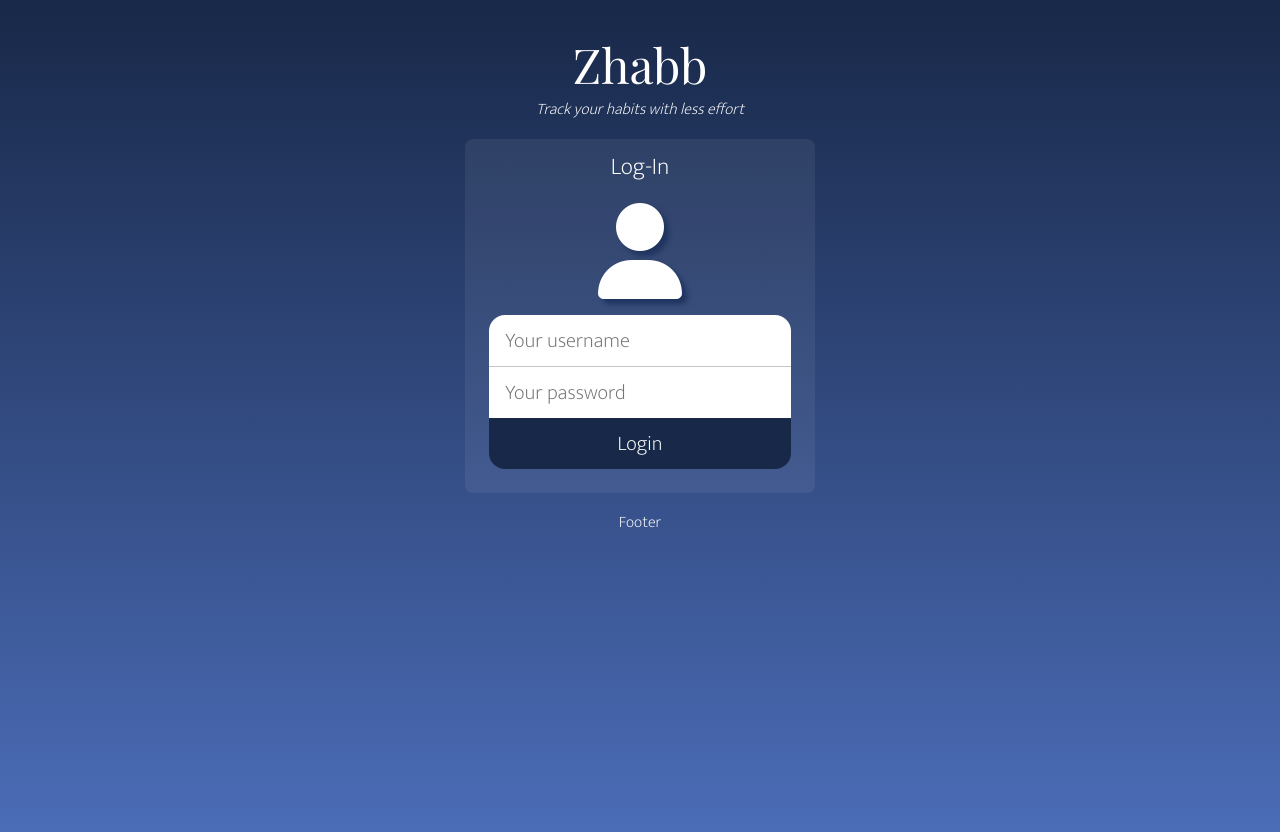
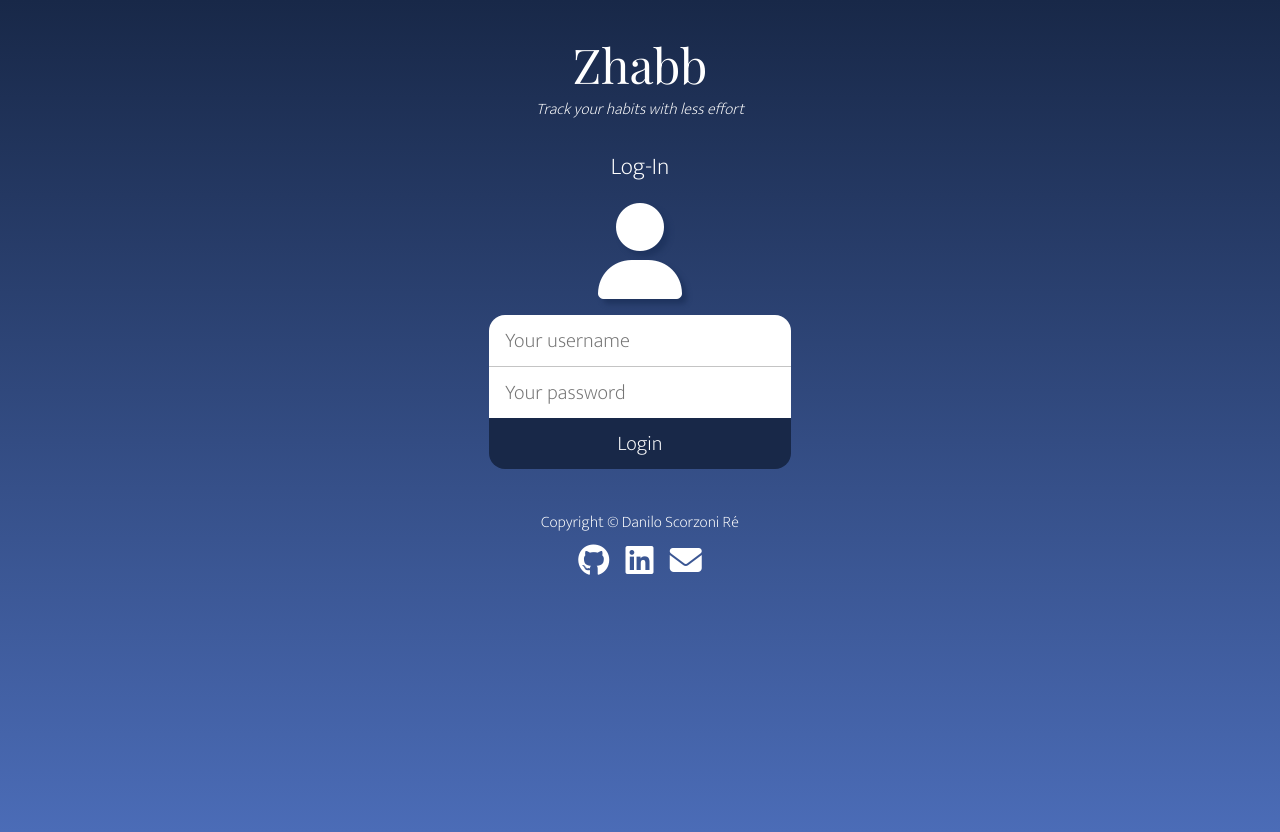
Before and after one commit to dscorzoni/zhabb, a Django app: page / in a window 1280 px wide. Run offline with Django 4.2, Linux system fonts and the light colour scheme.

Commit message:
final login screen

```diff
--- a/app/static/style.css
+++ b/app/static/style.css
@@ -43,7 +43,7 @@ body {
 
 .container {
     width: 350px;
-    background-color: rgba(255, 255, 255, 0.061);
+    /*background-color: rgba(255, 255, 255, 0.061);*/
     border-radius: 0.5rem;
     padding: 0.5rem;
     margin: 1rem;
@@ -94,3 +94,18 @@ input[type="submit"]:hover {
     padding: 0 0 1rem 0;
     text-shadow: 5px 5px 5px #1f345f;
 }
+
+.social-media {
+    font-size: 2rem;
+    text-align: center;
+}
+
+.social-media a {
+    text-decoration: none;
+    color: white;
+    margin-inline: 0.3rem;
+}
+
+.social-media :hover {
+    color: rgb(201, 201, 201);
+}
--- a/templates/base.html
+++ b/templates/base.html
@@ -18,7 +18,12 @@
         {% endblock content %}
     </main>
     <footer>
-        Footer
+        Copyright &copy Danilo Scorzoni Ré
+        <div class="social-media">
+            <a href="https://www.github.com/dscorzoni"><i class="fa-brands fa-github"></i></a>
+            <a href="https://www.linkedin.com/in/dscorzoni"><i class="fa-brands fa-linkedin"></i></a>
+            <a href="mailto:danilo.scorzoni@gmail.com"><i class="fa-solid fa-envelope"></i></a>
+        </div>
     </footer>
 </body>
 </html>
```
